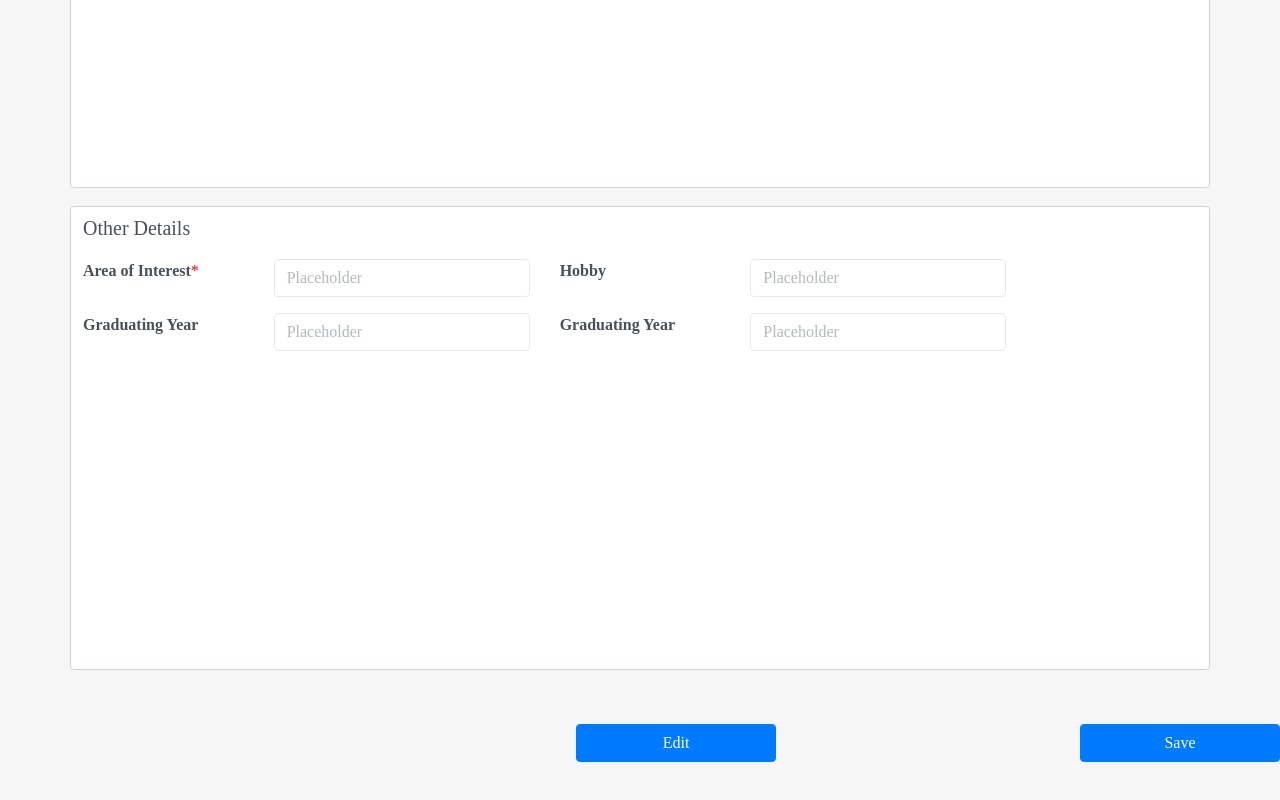
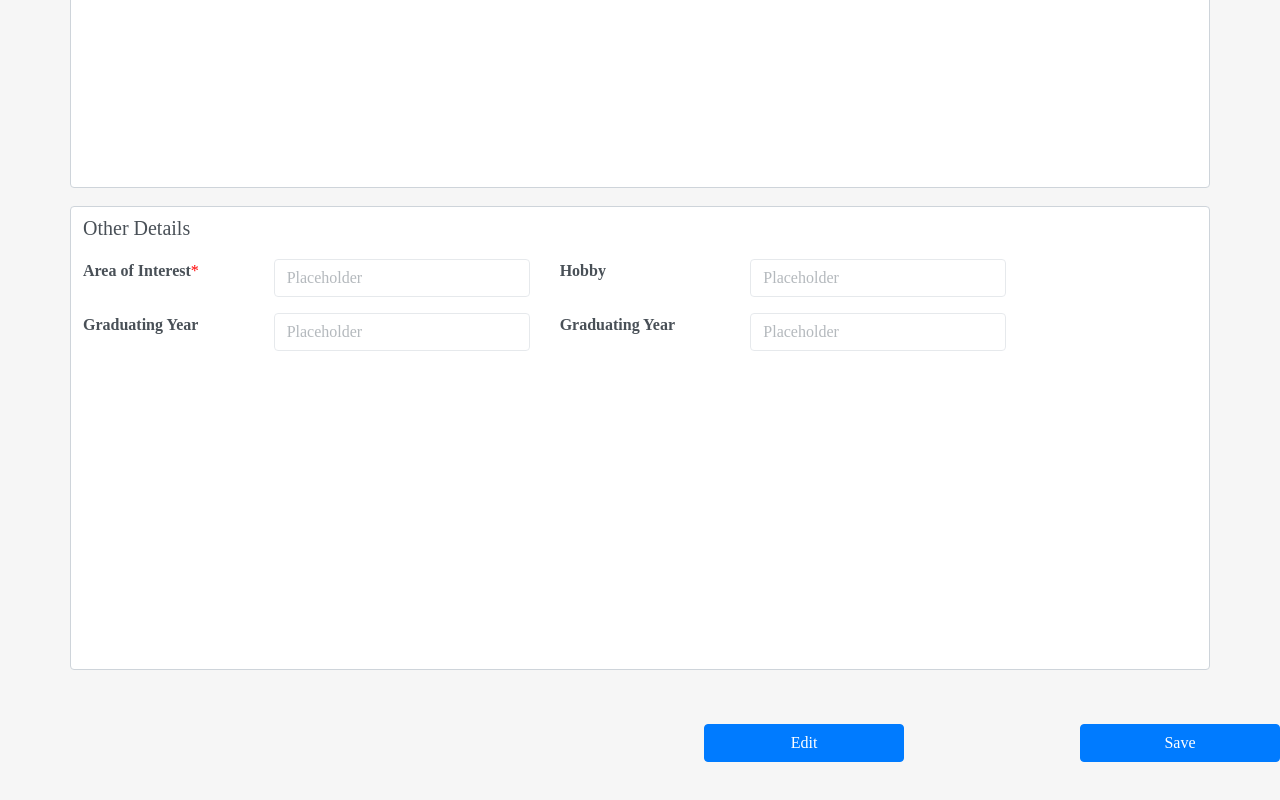
Before and after one commit to Mon97-crypto/mon_bootstrap, a plain HTML site: page index.html in a window 1280 px wide. Shown: the part 794-1594 px from the top of the page. Drawn offline with nearby package versions, Linux system fonts and the light colour scheme.

Commit message:
Update index.html

```diff
--- a/index.html
+++ b/index.html
@@ -118,7 +118,7 @@
             <br>
             <br>
                 <form style="margin-left: 50%;">
-        <div style="margin-bottom: 3%;margin-left:45%;display: flex;flex-wrap: wrap;justify-content: space-between;">
+        <div style="margin-bottom: 3%;margin-left:55%;display: flex;flex-wrap: wrap;justify-content: space-between;">
         <button type="edit" class="btn btn-primary" style="width:200px;">Edit</button>
         <button type="save" class="btn btn-primary" style="width:200px">Save</button>
         </form>
```
